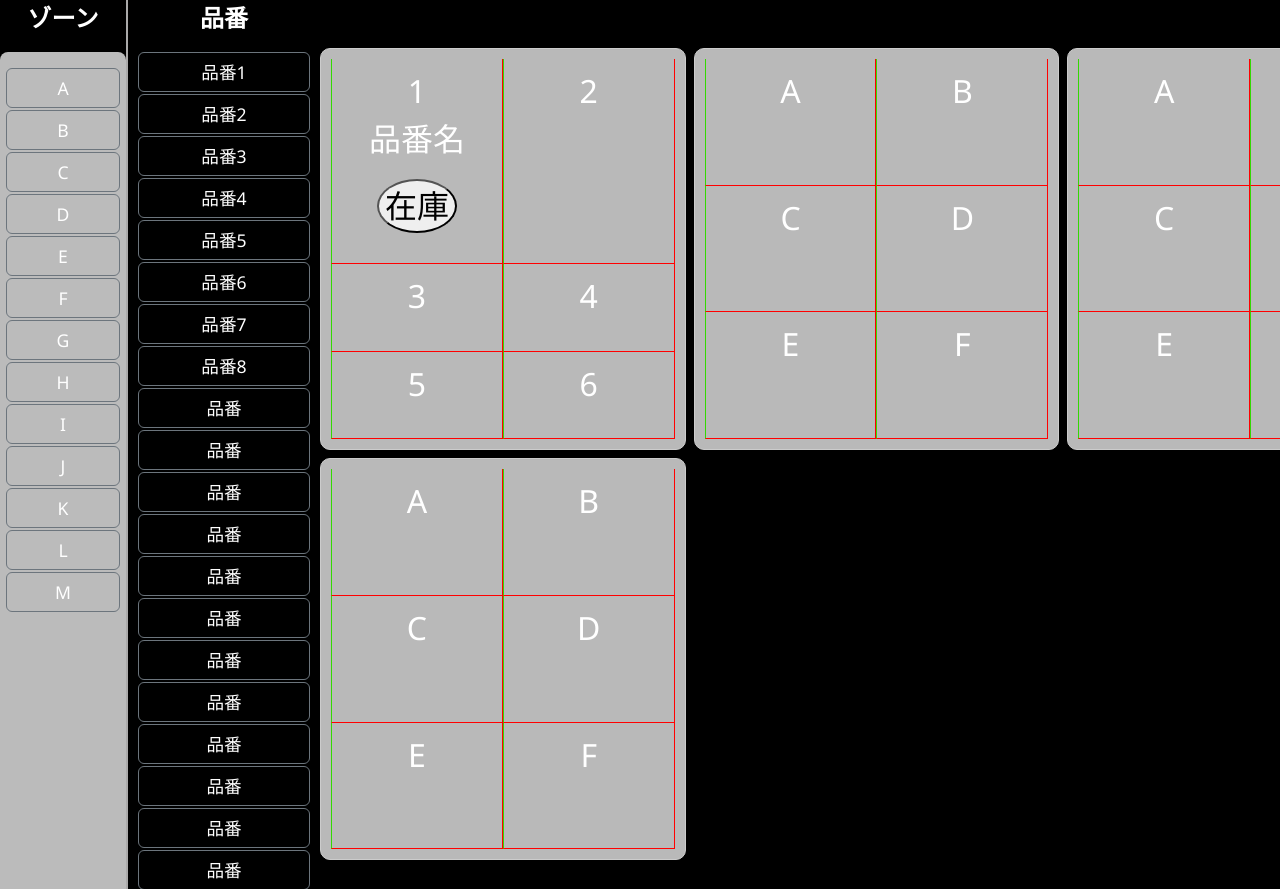
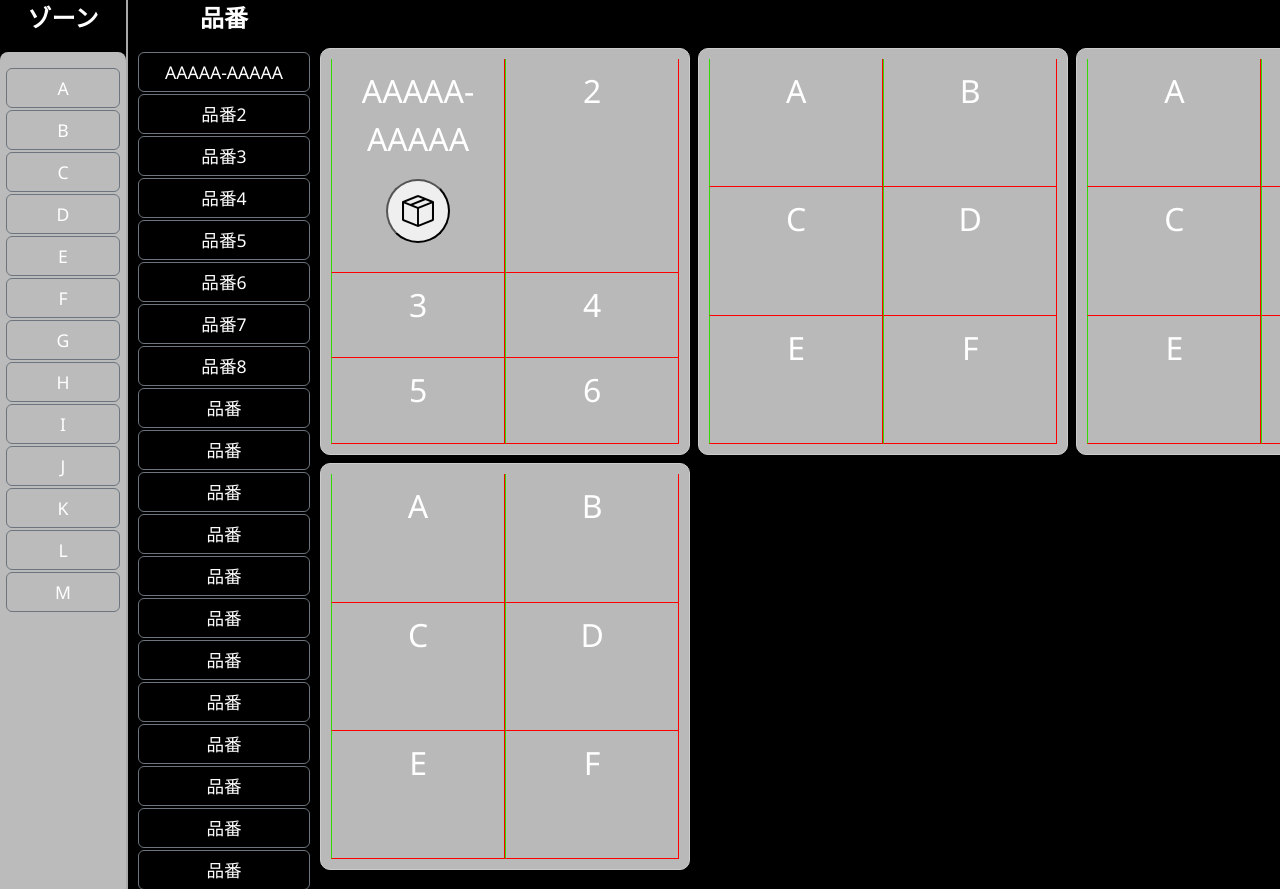
Before and after one commit to redstarht/stocktrack, a Flask app: template myapp/templates/inout_map.html in a window 1280 px wide; the page is wider, and only the part inside the window is pictured. Shown: the top 889 px of that part. Run offline with Flask 3, Linux system fonts and the light colour scheme; the template is opened without the code that fills it, so the values that code supplies are empty.

Commit message:
20250603

```diff
--- a/myapp/static/css/map.css
+++ b/myapp/static/css/map.css
@@ -143,3 +143,8 @@ button:active {
     transform: scale(1.1);
     transition: transform 0.1s;
 }
+
+.highlight {
+    border: 3px solid red;
+    background-color: rgba(255, 0, 0, 0.2);
+}
--- a/myapp/static/css/popup.css
+++ b/myapp/static/css/popup.css
@@ -1,3 +1,5 @@
+
+
 #overlay {
     position: fixed;
     top: 0;
--- a/myapp/static/css/stock_ctrl.css
+++ b/myapp/static/css/stock_ctrl.css
@@ -1,8 +1,20 @@
+
+.pop-label-container{
+    font-size: 3rem;
+    display: flex;
+    flex-direction: column;
+    align-items: center;
+    justify-content: center;
+    height: 30%;
+    color: black;
+}
+
 .stock-container {
     display: flex;
     align-items: center;
     justify-content: center;
     gap: 1rem;
+    height: 40%;
 }
 
 .gauge-container {
@@ -11,8 +23,8 @@
 }
 
 .gauge-block {
-    width: 40px;
-    height: 40px;
+    width: 4rem;
+    height: 4rem;
     background-color: #ccc;
     border: 0.1rem solid #999;
     transition: background-color 0.3s, transform 0.3s;
@@ -27,4 +39,19 @@
 
 .stock-btn{
     border-radius: 50%;
+    width: 4rem;
+    height: 4rem;
 }
+
+.close-container{
+    display: flex;
+    justify-content: center;
+    align-items: center;
+    height: 30%;
+    margin-top: 1rem;
+    gap: 2rem;
+}
+
+.close-popup-btn{
+    font-size: 3rem;
+}
--- /dev/null
+++ b/myapp/static/js/pn_highlight.js
@@ -0,0 +1,35 @@
+document.addEventListener("DOMContentLoaded", function () {
+    // すべての品番ボタンを取得
+    const pnButtons = document.querySelectorAll(".pn-item");
+    // すべてのセルを取得
+    const cells = document.querySelectorAll(".cell");
+
+    pnButtons.forEach(button => {
+        button.addEventListener("click", function () {
+            // 1. 全セルの強調をリセット
+            cells.forEach(cell => {
+                cell.classList.remove("highlight");
+            });
+
+            // 2. 品番属性を取得
+            const selectedPn = button.getAttribute("data-pn");
+            // すべてのセルのhighlightをリセット
+
+            // 3. モック的な対応ロジック
+            //    ここでは、単純に「品番名と同じ属性のセルを強調」
+            cells.forEach(cell => {
+                if (cell.getAttribute("data-pn") === selectedPn) {
+                    cells.forEach(cell => {
+                        cell.classList.remove("highlight");
+                    });
+                    if (cell.classList.contains("highlight")) {
+                        cell.classList.remove("highlight");
+                    } else {
+                        cell.classList.add("highlight");
+                    }
+
+                }
+            });
+        });
+    });
+});
--- a/myapp/templates/inout_map.html
+++ b/myapp/templates/inout_map.html
@@ -12,6 +12,7 @@
     <link rel="stylesheet" href="../static/css/popup.css">
     <link rel="stylesheet" href="../static/css/stock_ctrl.css">
     <link rel="stylesheet" href="../static/css/shelf.css">
+    <link rel="stylesheet" href="../static/css/highlight.css">
 
 </head>
 
@@ -44,7 +45,7 @@
                 <p class="pn-title">品番</p>
                 <div class="pn-select">
                     <div class="pn-list">
-                        <button class="pn-item btn btn-outline-secondary">品番1</button>
+                        <button class="pn-item btn btn-outline-secondary" data-pn="AAAAA-AAAAA">AAAAA-AAAAA</button>
                         <button class="pn-item btn btn-outline-secondary">品番2</button>
                         <button class="pn-item btn btn-outline-secondary">品番3</button>
                         <button class="pn-item btn btn-outline-secondary">品番4</button>
@@ -74,9 +75,11 @@
             <div class="main-section">
                 <div class="shelf-grid">
                     <div class="shelf">
-                        <div class="cell">1
-                            <p class="pn-name">品番名</p>
-                            <button class="stock-btn" id="stock-btn">在庫</button>
+                        <div class="cell" data-pn="AAAAA-AAAAA">
+                            <p class="pn-name">AAAAA-AAAAA</p>
+                            <button class="stock-btn" id="stock-btn">
+                                <i class="bi bi-box-seam"></i>
+                            </button>
                         </div>
                         <div class="cell">2</div>
                         <div class="cell">3</div>
@@ -113,9 +116,14 @@
             </div>
             <button id="open-popup-btn">ポップアップを開く</button>
 
-            <div id="popup" style="display: none;">
+            <div id="popup" class="popup-container" style="display: none;">
+                <div class="pop-label-container">
+                    <div class="pop-pn-title">品番名</div>
+                    <div class="pop-stock-title">5</div>
+
+                </div>
                 <div class="stock-container">
-                    <button id="minus-btn" class="stock-btn">-</button>
+                    <button id="minus-btn" class="stock-btn"><i class="bi bi-dash-lg"></i></button>
                     <div class="gauge-container">
                         <div class="gauge-block"></div>
                         <div class="gauge-block"></div>
@@ -124,11 +132,15 @@
                         <div class="gauge-block"></div>
                         <div class="gauge-block"></div>
                     </div>
-                    <button id="plus-btn" class="stock-btn">+</button>
+                    <button id="plus-btn" class="stock-btn"><i class="bi bi-plus-lg"></i></button>
                 </div>
                 <div class="close-container">
-                    <button id="close-popup-btn" class="close-popup-btn">SAVE</button>
-                    <button class="close-popup-btn">Cancel</button>
+                    <div>
+                        <button id="close-popup-btn" class="close-popup-btn">SAVE</button>
+                    </div>
+                    <div>
+                        <button class="close-popup-btn">Cancel</button>
+                    </div>
 
                 </div>
 
@@ -138,5 +150,6 @@
 <script src="../static/js/pn_ctrl.js"></script>
 <script src="../static/js/popup.js"></script>
 <script src="../static/js/stock_ctrl.js"></script>
+<script src="../static/js/pn_highlight.js"></script>
 
 </html>
```
Also changed, not shown: myapp/static/css/highlight.css (added), myapp/static/js/highlight.js (added).
